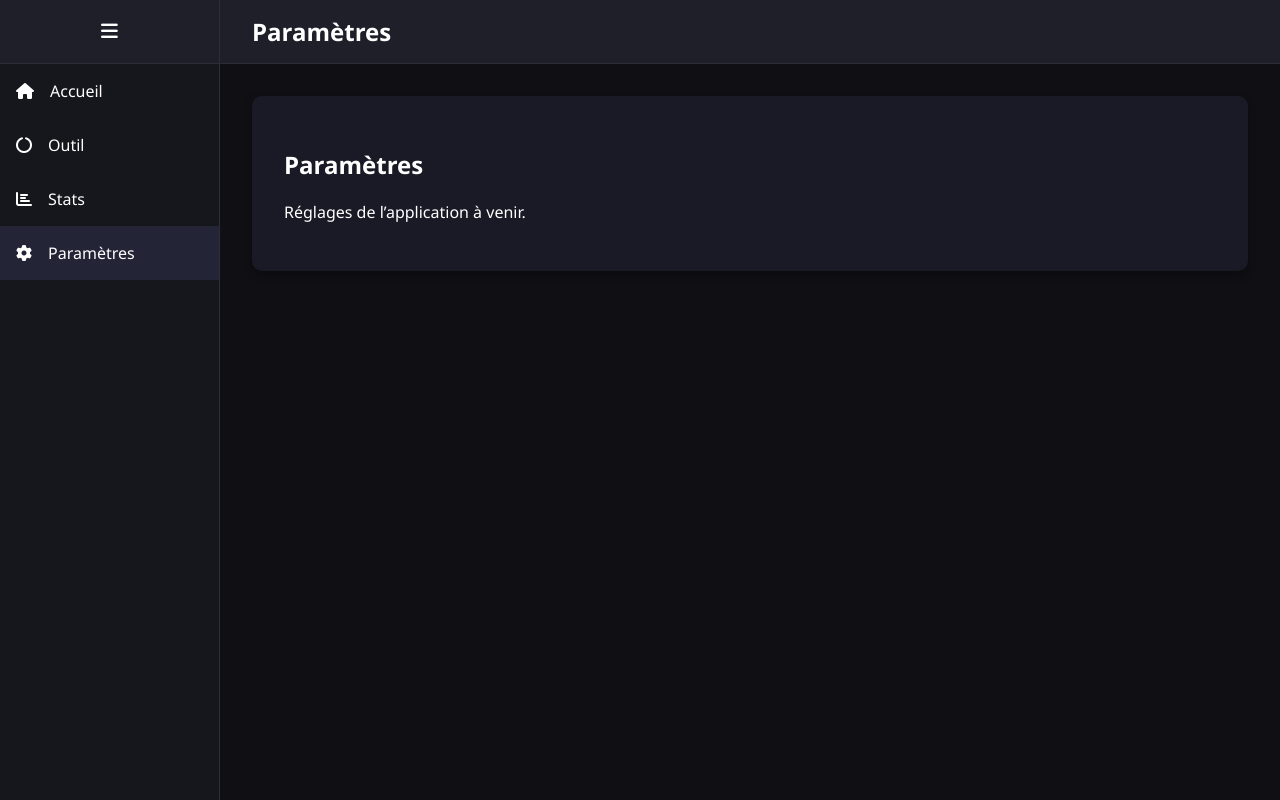
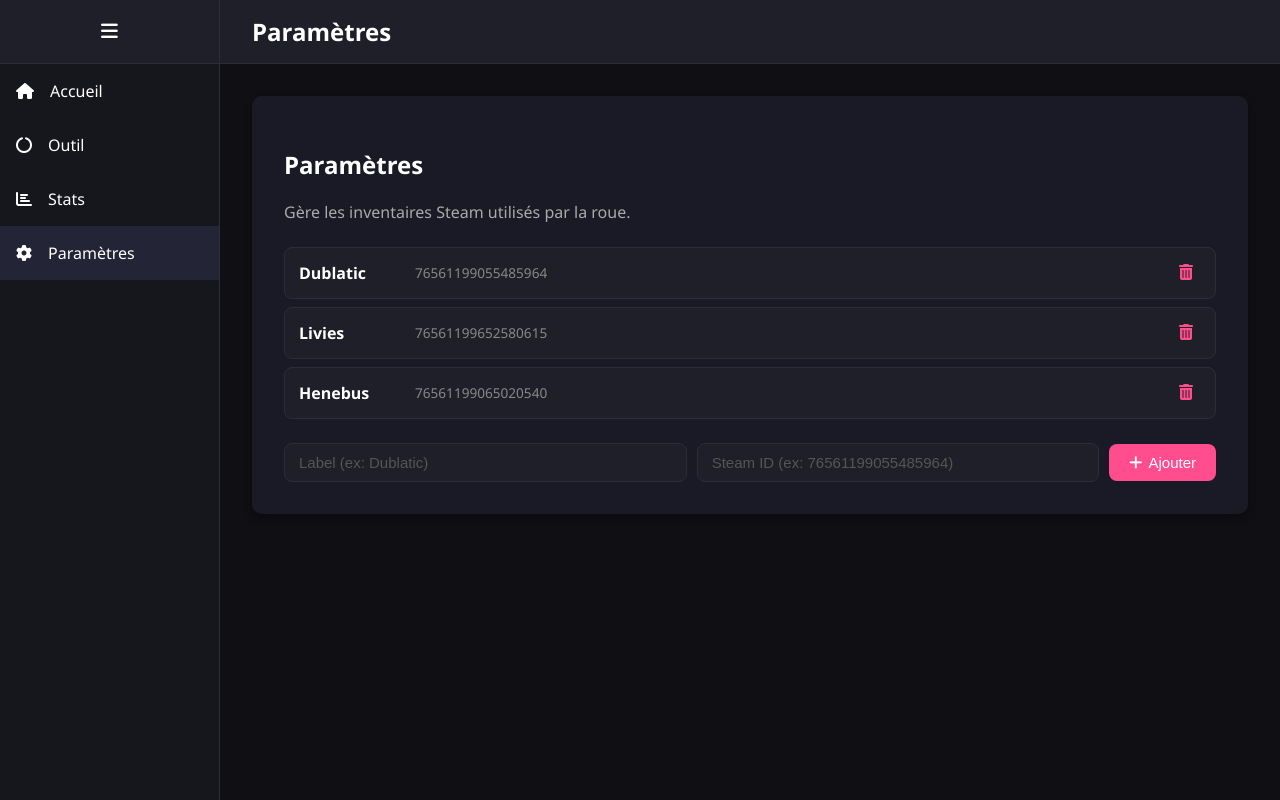
Before and after one commit to ittaq62/toolbox-vue, a Vue app: page /settings in a window 1280 px wide. Built offline with nearby package versions, Linux system fonts and the light colour scheme.

Commit message:
fix spin animation, scope button styles, add responsive wheel, shared store, lazy routes, loading state and functional settings page

```diff
--- a/src/assets/style.css
+++ b/src/assets/style.css
@@ -47,7 +47,7 @@ body {
 }
 .toggle-btn {
   cursor: pointer; color: var(--text); font-size: 1.2rem;
-  background: none; border: 0;
+  background: none; border: 0; padding: 8px;
 }
 
 .nav {
@@ -100,12 +100,20 @@ body {
   box-shadow: 0 4px 8px rgba(0,0,0,.3);
 }
 
-/* ========== Styles de la roue (inchangés) ========== */
+/* ========== Styles de la roue ========== */
 .wheel-page{
   display:flex; flex-direction:column; align-items:center; justify-content:center;
   gap:16px; width:100%;
 }
-.wheel-wrapper{position:relative; width:550px; height:550px; margin: 0 auto;}
+
+/* ✅ FIX responsive : max-width au lieu de width fixe */
+.wheel-wrapper{
+  position:relative;
+  width:100%; max-width:550px;
+  aspect-ratio:1;
+  margin: 0 auto;
+}
+
 canvas{
   width:100%; height:100%;
   border-radius:50%;
@@ -115,6 +123,7 @@ canvas{
     0 0 0 10px #293d5a,
     0 8px 25px rgba(0,0,0,.6);
 }
+
 .pointer{
   position:absolute; left:50%; top:-18px; transform:translateX(-50%);
   width:0; height:0;
@@ -124,15 +133,82 @@ canvas{
   filter:drop-shadow(0 0 6px #ff4d8eaa);
   z-index:10;
 }
+
+/* ✅ Overlay de chargement sur la roue */
+.wheel-loading{
+  position:absolute; inset:0;
+  display:flex; align-items:center; justify-content:center;
+  background:rgba(16,16,20,.7);
+  border-radius:50%;
+  font-size:1.2rem; color:#fff;
+  z-index:5;
+}
+
 .controls{
   display:flex; gap:12px; align-items:center; flex-wrap:wrap; justify-content:center;
 }
-button{
+
+/* ✅ FIX : styles scopés aux boutons de la roue au lieu de global */
+.controls button{
   padding:12px 32px; font-size:18px; border:0; border-radius:8px;
   background:var(--accent); color:#fff; cursor:pointer; transition:background .2s;
 }
-button:hover{ background:#ff3377; }
-button:disabled{ opacity:.5; cursor:not-allowed; }
+.controls button:hover{ background:#ff3377; }
+.controls button:disabled{ opacity:.5; cursor:not-allowed; }
+
 .steam-buttons{ display:flex; gap:8px; flex-wrap:wrap; }
 .steamBtn.active{ outline:2px solid #fff; }
-#result{ font-size:24px; font-weight:600; text-align:center; }
+.wheel-result{ font-size:24px; font-weight:600; text-align:center; }
+
+/* ========== Settings page ========== */
+.settings-page p { color: #aaa; }
+
+.settings-list{
+  display:flex; flex-direction:column; gap:8px;
+  margin-bottom:1.5rem;
+}
+.settings-row{
+  display:flex; align-items:center; gap:1rem;
+  padding:10px 14px;
+  background:var(--panel-3);
+  border-radius:8px;
+  border:1px solid var(--border);
+}
+.settings-label{
+  font-weight:600; min-width:100px;
+}
+.settings-id{
+  color:#888; font-size:.85rem;
+  flex:1; overflow:hidden; text-overflow:ellipsis;
+}
+.settings-remove{
+  background:none; border:0; color:#ff4d8e;
+  cursor:pointer; font-size:1rem; padding:6px 8px;
+  border-radius:6px; transition:background .2s;
+}
+.settings-remove:hover{ background:rgba(255,77,142,.15); }
+
+.settings-empty{
+  color:#666; font-style:italic; padding:1rem 0;
+}
+
+.settings-add{
+  display:flex; gap:10px; flex-wrap:wrap; align-items:center;
+}
+.settings-input{
+  padding:10px 14px; font-size:15px;
+  background:var(--panel-3); color:var(--text);
+  border:1px solid var(--border); border-radius:8px;
+  outline:none; flex:1; min-width:180px;
+  transition:border-color .2s;
+}
+.settings-input:focus{ border-color:var(--accent); }
+.settings-input::placeholder{ color:#555; }
+
+.settings-btn{
+  padding:10px 20px; font-size:15px; border:0; border-radius:8px;
+  background:var(--accent); color:#fff; cursor:pointer;
+  transition:background .2s;
+  display:flex; align-items:center; gap:6px;
+}
+.settings-btn:hover{ background:#ff3377; }
--- a/src/components/Wheel.vue
+++ b/src/components/Wheel.vue
@@ -4,7 +4,6 @@ import { onMounted, onBeforeUnmount, ref, watch } from 'vue'
 const props = defineProps({
   steamIds: { type: Array, required: true },
   apiUrl:   { type: String, default: '/api/get_inventory.php' },
-  // Nouvel input: libellés personnalisés (même ordre que steamIds)
   labels:   { type: Array, default: () => [] }
 })
 
@@ -14,6 +13,7 @@ let ctx = null
 const resultText = ref('—')
 const rotation = ref(0)
 const spinning = ref(false)
+const loading  = ref(false)
 
 const pattern = ref([])   // noms répétés selon amount
 const colors  = ref({})   // nom -> couleur
@@ -42,8 +42,7 @@ function setupHiDPI() {
   dpr = window.devicePixelRatio || 1
   canvas.width  = size * dpr
   canvas.height = size * dpr
-  canvas.style.width  = size + 'px'
-  canvas.style.height = size + 'px'
+  // On ne force plus la taille inline → CSS gère le responsive
   ctx = canvas.getContext('2d')
   ctx.setTransform(1, 0, 0, 1, 0, 0)
   ctx.scale(dpr, dpr)
@@ -107,13 +106,15 @@ function showResult(){
   resultText.value = pattern.value[index]
 }
 
+// ✅ FIX : interpolation start → target au lieu de 0 → target
 function spin(){
   if (spinning.value || pattern.value.length === 0) return
   spinning.value = true
   resultText.value = '—'
 
+  const start = rotation.value
   const extraDeg = Math.random() * 360
-  const target = rotation.value
+  const target = start
     + (Math.PI * 2 * (5 + Math.random() * 4))
     + (extraDeg * Math.PI / 180)
 
@@ -123,7 +124,7 @@ function spin(){
   const animate = (t) => {
     const p = Math.min((t - startT) / DUR, 1)
     const ease = 1 - Math.pow(1 - p, 3) // cubic ease-out
-    rotation.value = target * ease
+    rotation.value = start + (target - start) * ease
     drawWheel(rotation.value)
     if (p < 1) {
       rafId = requestAnimationFrame(animate)
@@ -136,44 +137,39 @@ function spin(){
   rafId = requestAnimationFrame(animate)
 }
 
+// ✅ FIX : logique de parsing extraite pour éviter la duplication
+function loadInventory(data) {
+  pattern.value = []
+  const newNames = []
+  data.forEach(item => {
+    if (!colors.value[item.name]) newNames.push(item.name)
+    for (let i = 0; i < (item.amount || 0); i++) {
+      pattern.value.push(item.name)
+    }
+  })
+  generateColors(newNames)
+  shufflePattern()
+  drawWheel()
+}
+
 async function fetchInventory(){
+  loading.value = true
   try {
     const url = `${props.apiUrl}?steamid=${encodeURIComponent(currentSteamId.value)}`
     const r = await fetch(url)
     const data = await r.json()
     if (!Array.isArray(data)) throw new Error('format inattendu')
-
-    pattern.value = []
-    const newNames = []
-
-    data.forEach(item => {
-      if (!colors.value[item.name]) newNames.push(item.name)
-      for (let i = 0; i < (item.amount || 0); i++) {
-        pattern.value.push(item.name)
-      }
-    })
-
-    generateColors(newNames)
-    shufflePattern()
-    drawWheel()
+    loadInventory(data)
   } catch (e) {
     console.warn('fetchInventory échoué:', e)
-    // fallback facultatif si tu utilises /public/mock_inventory.json
+    // fallback facultatif via /public/mock_inventory.json
     try {
       const r2 = await fetch('/mock_inventory.json')
       const d2 = await r2.json()
-      pattern.value = []
-      const newNames = []
-      d2.forEach(item => {
-        if (!colors.value[item.name]) newNames.push(item.name)
-        for (let i = 0; i < (item.amount || 0); i++) {
-          pattern.value.push(item.name)
-        }
-      })
-      generateColors(newNames)
-      shufflePattern()
-      drawWheel()
+      loadInventory(d2)
     } catch {/* ignore */}
+  } finally {
+    loading.value = false
   }
 }
 
@@ -183,7 +179,7 @@ function switchId(id){
   rotation.value = 0
 }
 
-// ↴ Utilise les labels passés par le parent si présents, sinon "Inventaire n"
+// Utilise les labels passés par le parent si présents, sinon "Inventaire n"
 function labelFor(id){
   const idx = props.steamIds.indexOf(id)
   if (idx >= 0 && props.labels[idx]) return props.labels[idx]
@@ -213,13 +209,17 @@ watch(currentSteamId, () => fetchInventory())
 <template>
   <div class="wheel-page">
     <div class="wheel-wrapper">
-      <canvas ref="canvasRef" :width="size" :height="size"></canvas>
+      <canvas ref="canvasRef" aria-label="Roue de la fortune"></canvas>
       <div class="pointer"></div>
+      <!-- ✅ Indicateur de chargement -->
+      <div v-if="loading" class="wheel-loading">
+        <i class="fas fa-spinner fa-spin"></i> Chargement…
+      </div>
     </div>
 
     <div class="controls">
-      <button @click="spin" :disabled="spinning || !pattern.length">Lancer</button>
-      <button @click="shufflePattern" :disabled="!pattern.length">Mélanger</button>
+      <button @click="spin" :disabled="spinning || loading || !pattern.length">Lancer</button>
+      <button @click="shufflePattern" :disabled="loading || !pattern.length">Mélanger</button>
 
       <div class="steam-buttons">
         <button
@@ -227,6 +227,7 @@ watch(currentSteamId, () => fetchInventory())
           :key="id"
           class="steamBtn"
           :class="{ active: id === currentSteamId }"
+          :title="'Charger l\'inventaire : ' + labelFor(id)"
           @click="switchId(id)"
         >
           {{ labelFor(id) }}
@@ -234,6 +235,6 @@ watch(currentSteamId, () => fetchInventory())
       </div>
     </div>
 
-    <div id="result">Résultat : {{ resultText }}</div>
+    <div class="wheel-result">Résultat : {{ resultText }}</div>
   </div>
 </template>
--- a/src/pages/Settings.vue
+++ b/src/pages/Settings.vue
@@ -1,6 +1,67 @@
+<script setup>
+import { ref } from 'vue'
+import { wheelStore } from '@/stores/wheel.js'
+
+const newLabel   = ref('')
+const newSteamId = ref('')
+
+function addInventory() {
+  const id    = newSteamId.value.trim()
+  const label = newLabel.value.trim()
+  if (!id || !label) return
+  // Évite les doublons
+  if (wheelStore.inventories.some(inv => inv.steamId === id)) return
+  wheelStore.inventories.push({ steamId: id, label })
+  newSteamId.value = ''
+  newLabel.value   = ''
+}
+
+function removeInventory(index) {
+  wheelStore.inventories.splice(index, 1)
+}
+</script>
+
 <template>
-  <div class="box">
+  <div class="box settings-page">
     <h2>Paramètres</h2>
-    <p>Réglages de l’application à venir.</p>
+    <p style="margin-bottom: 1.5rem">Gère les inventaires Steam utilisés par la roue.</p>
+
+    <!-- Liste existante -->
+    <div class="settings-list">
+      <div
+        v-for="(inv, i) in wheelStore.inventories"
+        :key="inv.steamId"
+        class="settings-row"
+      >
+        <span class="settings-label">{{ inv.label }}</span>
+        <span class="settings-id">{{ inv.steamId }}</span>
+        <button class="settings-remove" @click="removeInventory(i)" title="Supprimer">
+          <i class="fas fa-trash-alt"></i>
+        </button>
+      </div>
+
+      <div v-if="!wheelStore.inventories.length" class="settings-empty">
+        Aucun inventaire configuré.
+      </div>
+    </div>
+
+    <!-- Ajout -->
+    <div class="settings-add">
+      <input
+        v-model="newLabel"
+        class="settings-input"
+        placeholder="Label (ex: Dublatic)"
+        @keyup.enter="addInventory"
+      />
+      <input
+        v-model="newSteamId"
+        class="settings-input"
+        placeholder="Steam ID (ex: 76561199055485964)"
+        @keyup.enter="addInventory"
+      />
+      <button class="settings-btn" @click="addInventory">
+        <i class="fas fa-plus"></i> Ajouter
+      </button>
+    </div>
   </div>
 </template>
--- a/src/pages/Tool.vue
+++ b/src/pages/Tool.vue
@@ -1,18 +1,11 @@
 <script setup>
+import { computed } from 'vue'
 import Wheel from '@/components/Wheel.vue'
+import { wheelStore } from '@/stores/wheel.js'
 
-// Tes SteamIDs (ordre important ↔ labels)
-const steamIds = [
-  '76561199055485964',
-  '76561199652580615',
-  '76561199065020540'
-]
-
-// Libellés souhaités, dans le même ordre que steamIds
-const labels = ['Dublatic', 'Livies', 'Henebus']
-
-// API via proxy Vite vers ton PHP Docker/XAMPP
-const apiUrl = '/api/get_inventory.php'
+// Dérivés réactifs du store → si Settings modifie le store, Tool se met à jour
+const steamIds = computed(() => wheelStore.inventories.map(inv => inv.steamId))
+const labels   = computed(() => wheelStore.inventories.map(inv => inv.label))
 </script>
 
 <template>
@@ -20,7 +13,6 @@ const apiUrl = '/api/get_inventory.php'
     <h2>Bienvenue sur l'outil Roue</h2>
     <p style="margin-bottom:16px">Ici se trouve la roue et ses paramètres.</p>
 
-    <!-- On passe les labels au composant -->
-    <Wheel :steam-ids="steamIds" :api-url="apiUrl" :labels="labels" />
+    <Wheel :steam-ids="steamIds" :api-url="wheelStore.apiUrl" :labels="labels" />
   </div>
 </template>
--- /dev/null
+++ b/src/stores/wheel.js
@@ -0,0 +1,14 @@
+import { reactive } from 'vue'
+
+/**
+ * Store partagé entre Tool.vue et Settings.vue.
+ * On utilise un simple reactive() – pas besoin de Pinia pour l'instant.
+ */
+export const wheelStore = reactive({
+  inventories: [
+    { steamId: '76561199055485964', label: 'Dublatic' },
+    { steamId: '76561199652580615', label: 'Livies' },
+    { steamId: '76561199065020540', label: 'Henebus' },
+  ],
+  apiUrl: '/api/get_inventory.php'
+})
```
Also changed, not shown: src/router/index.js (+4 -8 lines).
